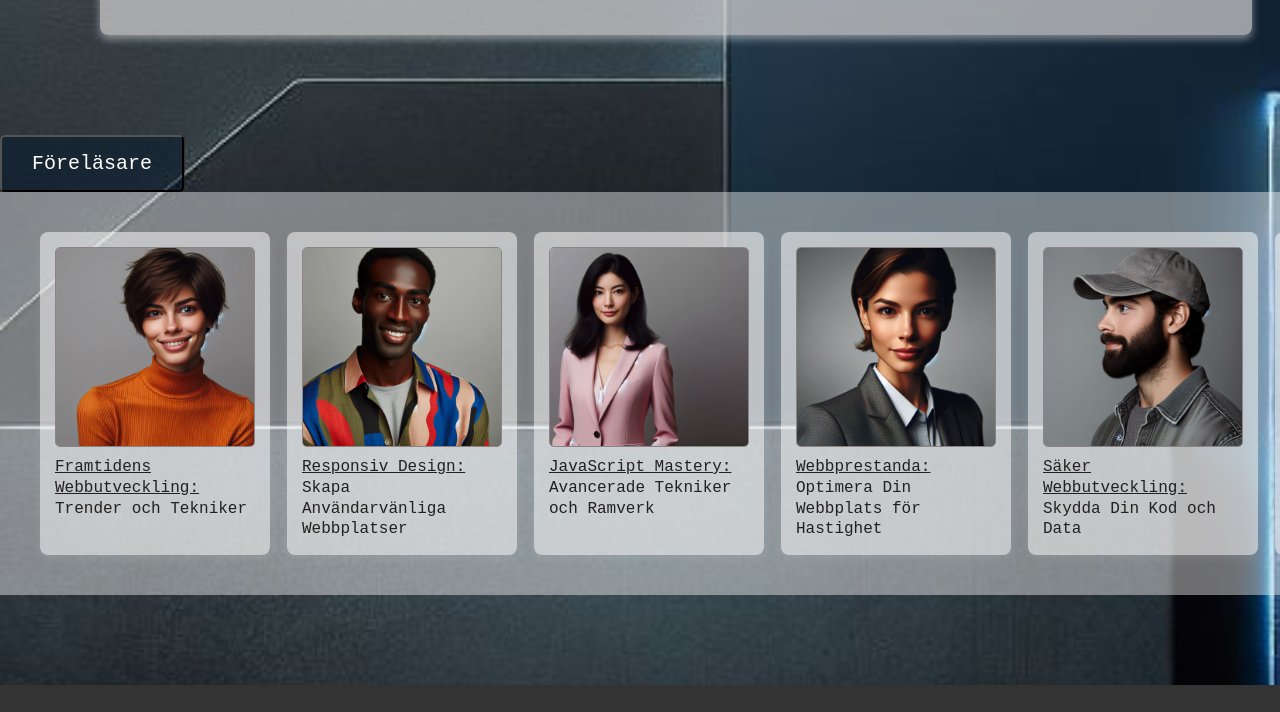
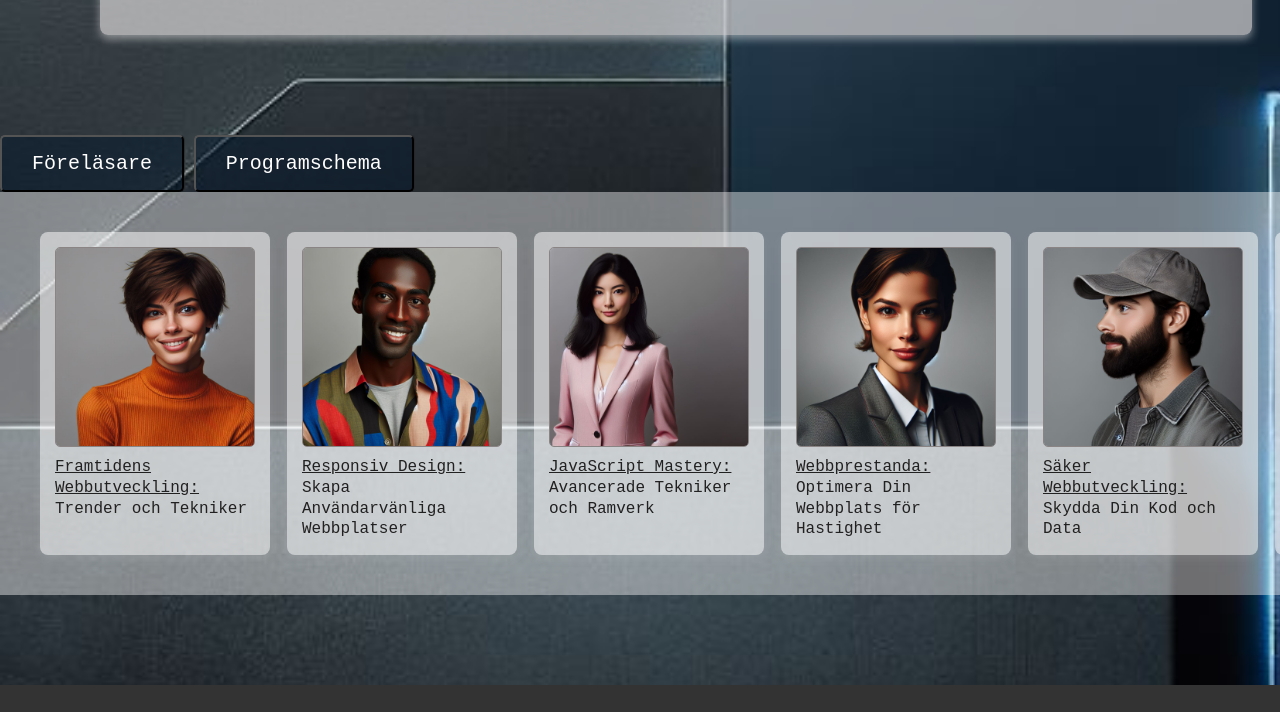
Before and after one commit to Mickan10/Battre-Webb, a plain HTML site: page battrewebb.html in a window 1280 px wide. Shown: the part 1660-2372 px from the top of the page. Drawn offline with Linux system fonts and the light colour scheme.

Commit message:
knapp schema

```diff
--- a/battrewebb.html
+++ b/battrewebb.html
@@ -60,6 +60,10 @@
         <!--knapp föreläsare--->
 
         <button class="button-forelasare">Föreläsare</button>
+
+        <!--knapp genväg program--->
+
+        <a href="program.html"><button class="button-program">Programschema</button></a>
 
         <!--scroll föreläsare--->
 
--- a/style.css
+++ b/style.css
@@ -157,6 +157,24 @@ nav a:hover
     font-size: 20px;
     border-radius: 5px;
     box-shadow: 1px 0 0 0 rgba(36, 35, 35, 0.493);
+}
+
+.button-program
+{
+    background-color: #04172c88;
+    color: white;
+    padding: 15px 30px;
+    font-size: 20px;
+    border-radius: 5px;
+    box-shadow: 1px 0 0 0 rgba(36, 35, 35, 0.493);
+}
+
+.button-program:hover
+{
+    background-color: #04172cc0;
+    cursor: pointer;
+    transform: scale(1.1);
+    transition: 0.5s;
 }
 
 /* scrollbar */
```
